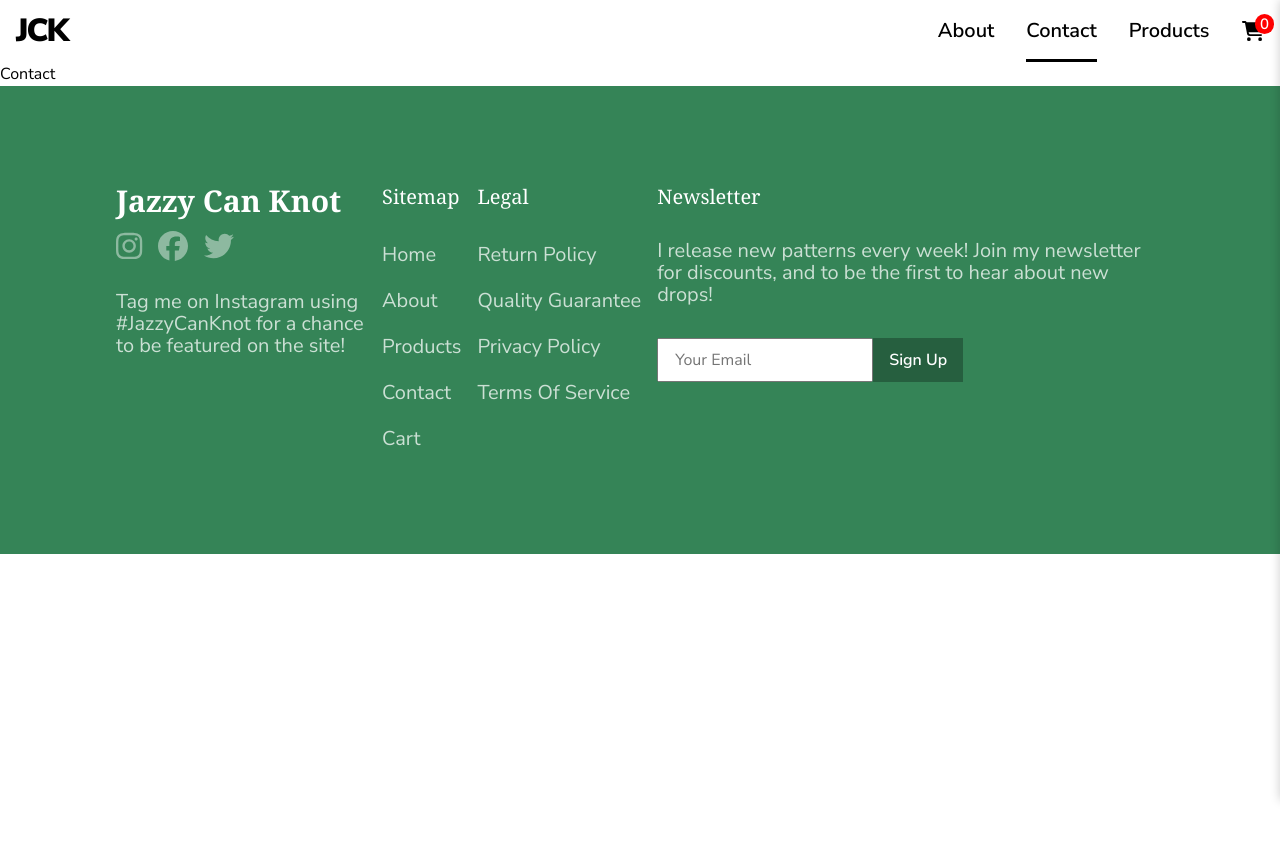
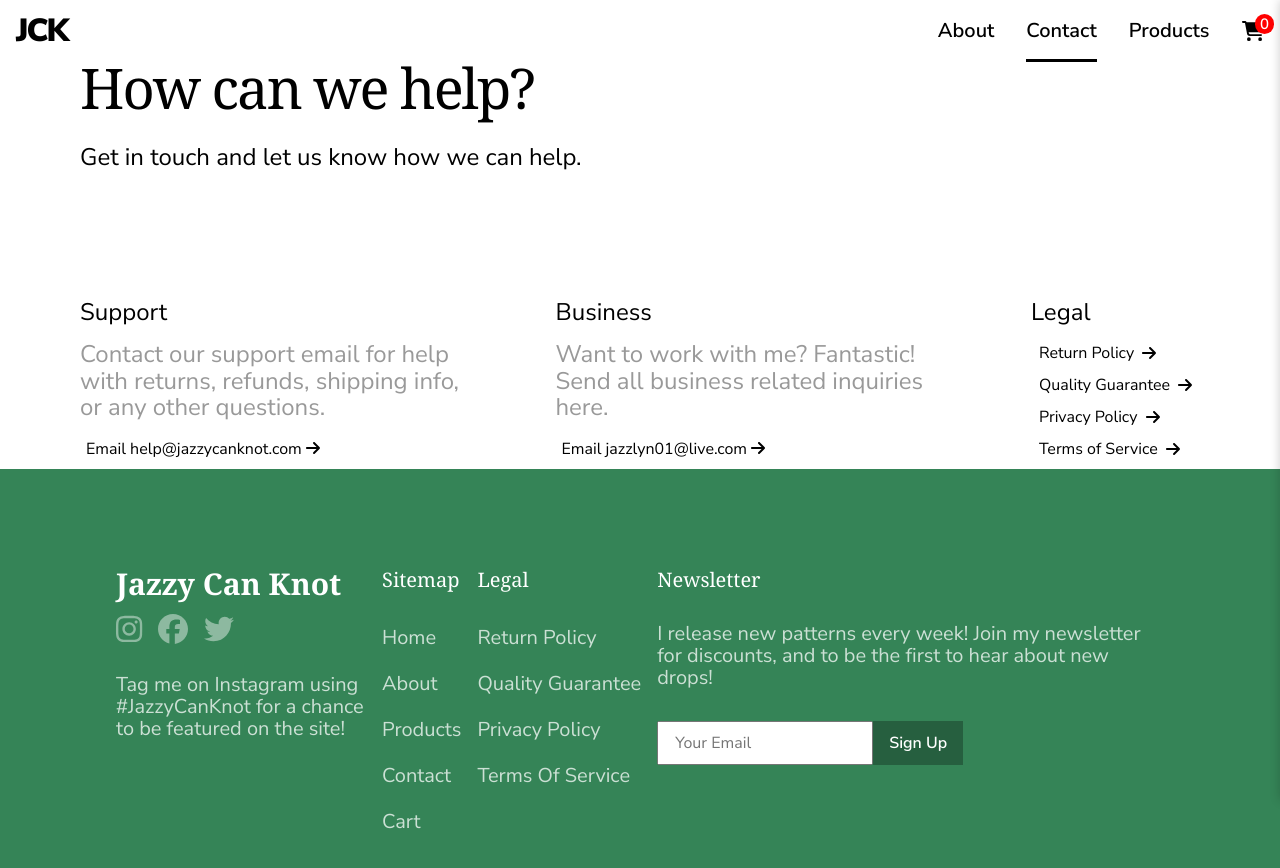
Before and after one commit to igaboo/jazzy-can-knot-nextjs, a Next.js app: page /contact in a window 1280 px wide. Shown: the top 868 px of the page. Before the commit the page ends 800 px from the top, so only its background shows below. Built offline with nearby package versions, Linux system fonts and the light colour scheme; no server answers.

Commit message:
created contact page

```diff
--- a/pages/contact/Contact.module.scss
+++ b/pages/contact/Contact.module.scss
@@ -0,0 +1,46 @@
+.container {
+  width: min(calc(100% - 10rem), 1200px);
+  margin: auto;
+
+  display: grid;
+  grid-template-columns: 1fr;
+  align-items: center;
+  gap: 5rem;
+
+  p:first-of-type {
+    margin-bottom: 1rem;
+    margin-top: 2rem;
+  }
+
+  ul {
+    margin: 0;
+    padding: 0;
+  }
+
+  li {
+    width: fit-content;
+    padding-inline: 0.5rem;
+
+    margin-bottom: 0.5rem;
+
+    display: flex;
+    align-items: center;
+    gap: 0.5rem;
+  }
+
+  button {
+    margin-top: 1rem;
+  }
+
+  button:hover,
+  li:hover {
+    background-color: black;
+    color: white;
+  }
+}
+
+.grid {
+  display: grid;
+  grid-template-columns: 1fr 1fr auto;
+  gap: 5rem;
+}
--- a/pages/contact/index.jsx
+++ b/pages/contact/index.jsx
@@ -1,5 +1,68 @@
+import { faArrowRight } from "@fortawesome/free-solid-svg-icons";
+import { FontAwesomeIcon } from "@fortawesome/react-fontawesome";
 import styles from "./Contact.module.scss";
 
+import Link from "next/link";
+
 export default function Contact() {
-  return <div>Contact</div>;
+  return (
+    <div className={styles.container}>
+      <header>
+        <h1>How can we help?</h1>
+        <p>Get in touch and let us know how we can help.</p>
+      </header>
+      <div className={styles.grid}>
+        <div className={styles.card}>
+          <p>Support</p>
+          <p className="dim">
+            Contact our support email for help with returns, refunds, shipping
+            info, or any other questions.
+          </p>
+          <button className="btn-small">
+            Email help@jazzycanknot.com <FontAwesomeIcon icon={faArrowRight} />
+          </button>
+        </div>
+        <div className={styles.card}>
+          <p>Business</p>
+          <p className="dim">
+            Want to work with me? Fantastic! Send all business related inquiries
+            here.
+          </p>
+          <button className="btn-small">
+            Email jazzlyn01@live.com <FontAwesomeIcon icon={faArrowRight} />
+          </button>
+        </div>
+        <div className={styles.card}>
+          <p>Legal</p>
+          <ul>
+            <li className="btn-small">
+              <Link href="/return-policy">
+                <a>Return Policy</a>
+              </Link>
+              <FontAwesomeIcon icon={faArrowRight} />
+            </li>
+            <li className="btn-small">
+              <Link href="/quality-guarantee">
+                <a>Quality Guarantee</a>
+              </Link>
+              <FontAwesomeIcon icon={faArrowRight} />
+            </li>
+            <li className="btn-small">
+              <Link href="/privacy-policy">
+                <a>Privacy Policy</a>
+              </Link>
+              <FontAwesomeIcon icon={faArrowRight} />
+            </li>
+            <li className="btn-small">
+              <Link href="/terms-of-service">
+                <a>Terms of Service</a>
+              </Link>
+              <FontAwesomeIcon icon={faArrowRight} />
+            </li>
+          </ul>
+          <p></p>
+        </div>
+      </div>
+    </div>
+  );
 }
```
